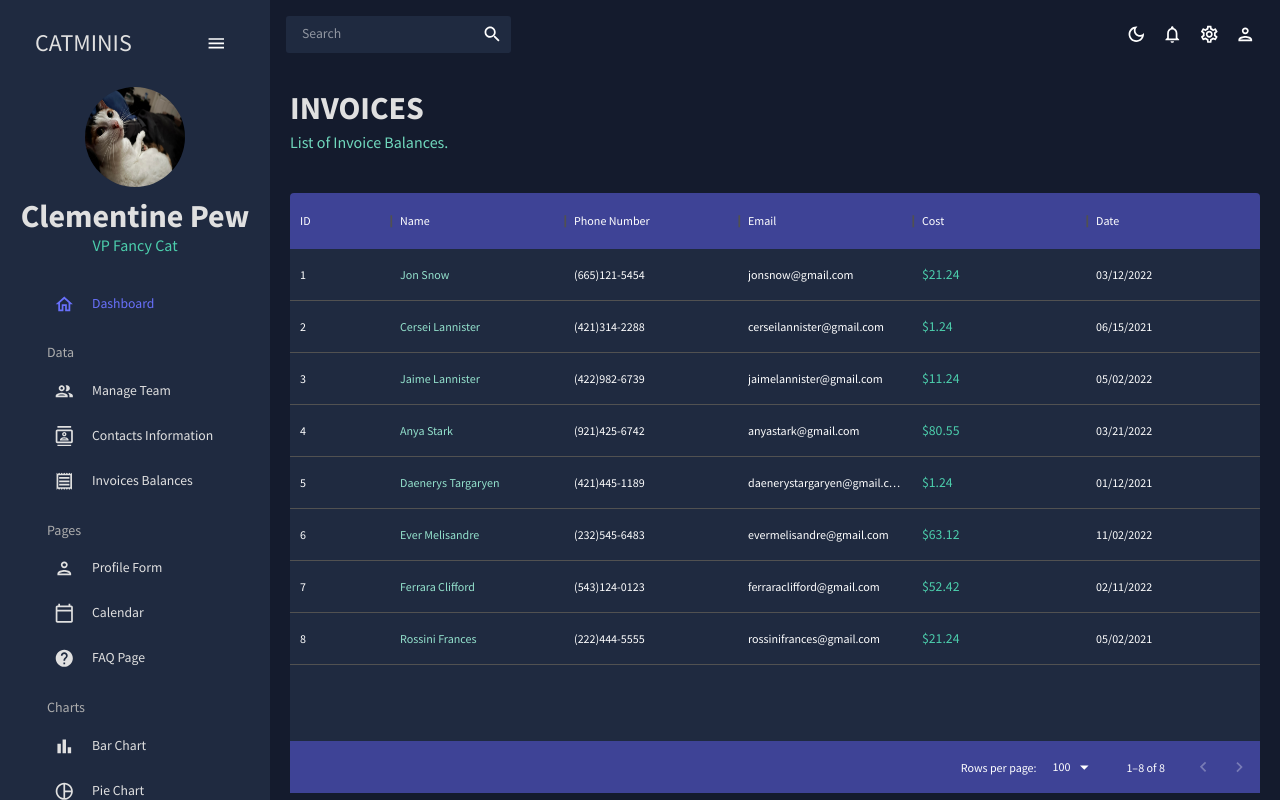
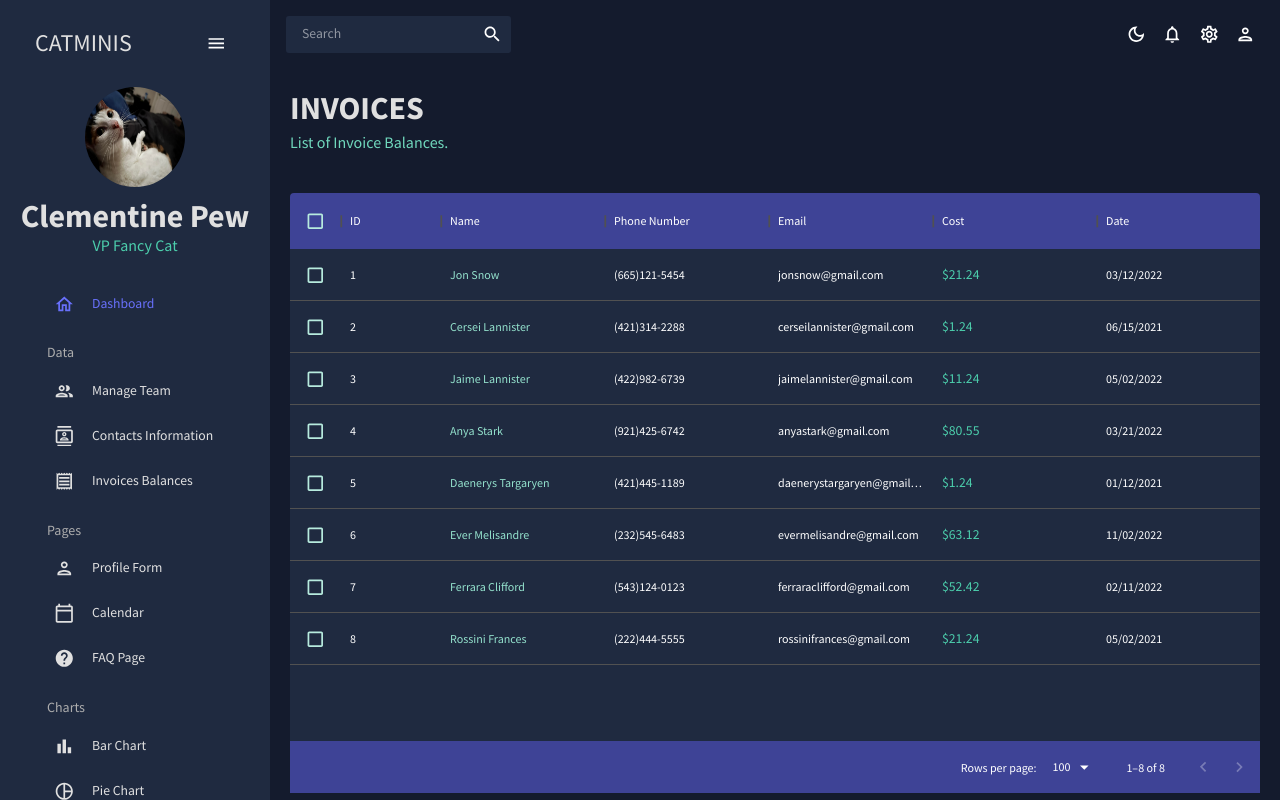
Before and after one commit to eden-brekke/react-admin-practice, a React (Create React App) app: page /invoices in a window 1280 px wide. Built offline with nearby package versions, Linux system fonts and the light colour scheme.

Commit message:
added and styled checkboxes to invoice table

```diff
--- a/src/scenes/invoices/index.jsx
+++ b/src/scenes/invoices/index.jsx
@@ -73,12 +73,13 @@ const Invoices = () => {
             borderTop: 'none',
             backgroundColor: colors.blueAccent[700]
           },
-          "& .MuiDataGrid-toolbarContainer .MuiButton-text": {
-            color: `${colors.grey[100]} !important`,
+          "& .MuiCheckbox-root": {
+            color: `${colors.greenAccent[200]} !important`
           }
         }}
       >
         <DataGrid
+          checkboxSelection
           rows={mockDataInvoices}
           columns={columns}
         />
```
